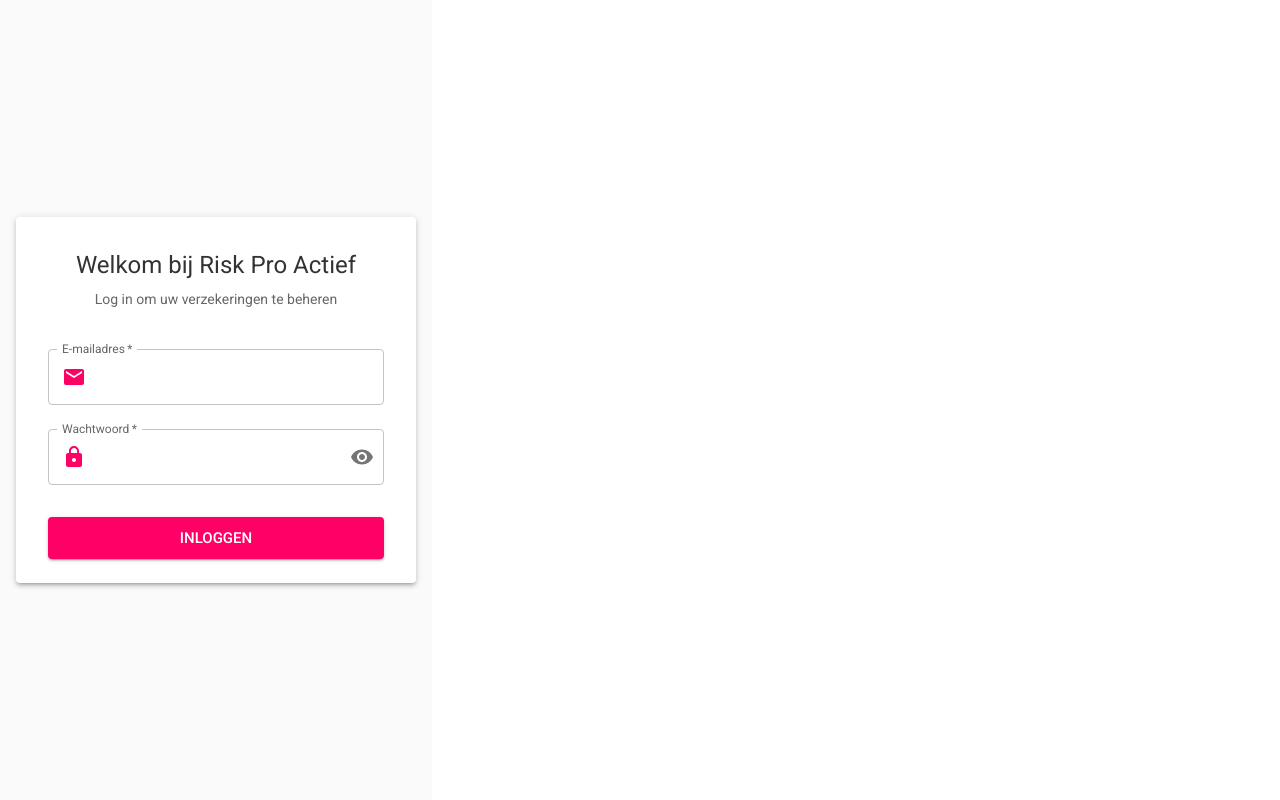
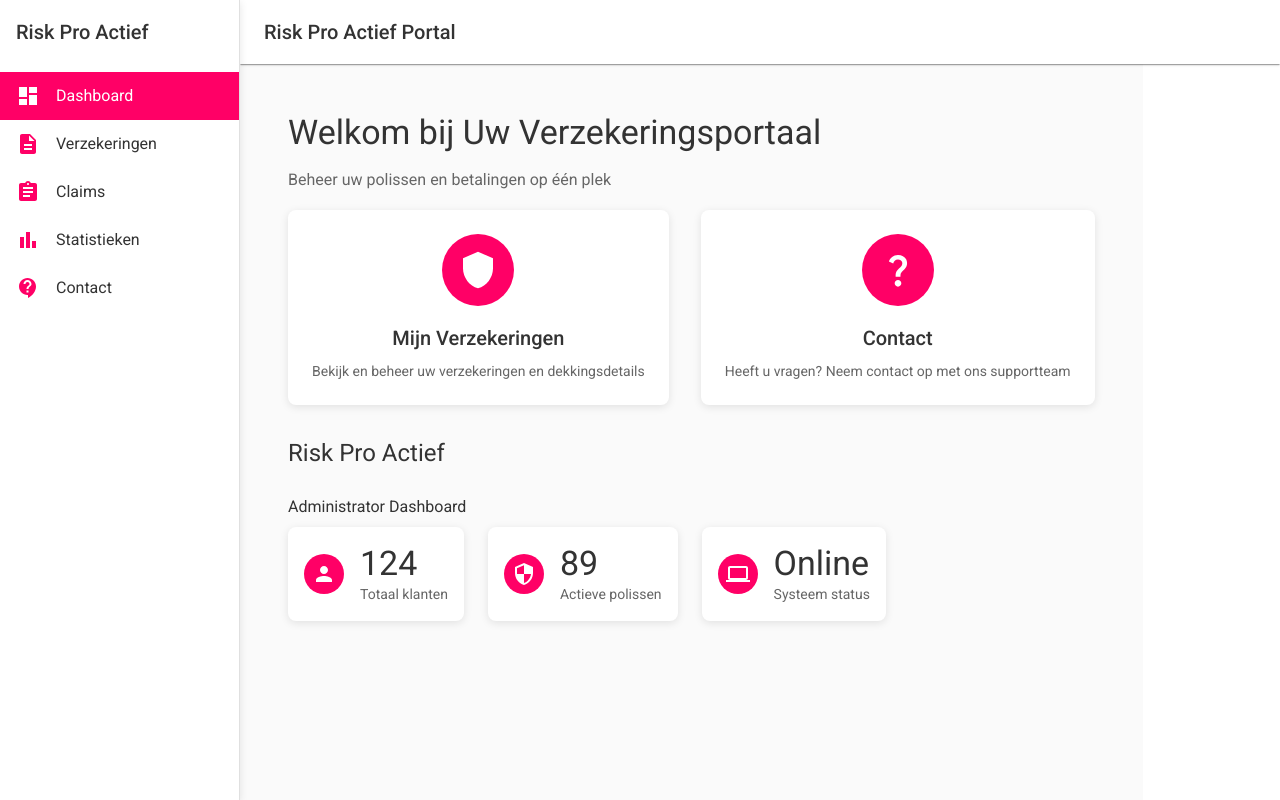
Before and after one commit to panenka837/insurance-advisor-portal, a React (Vite) app in the folder frontend/: page /dashboard in a window 1280 px wide. Before the commit this address led to /login. Built offline with nearby package versions, Linux system fonts and the light colour scheme.

Commit message:
Remove login functionality and simplify routing

```diff
--- a/frontend/src/App.jsx
+++ b/frontend/src/App.jsx
@@ -5,8 +5,6 @@
 
 // Components
 import Layout from './components/Layout';
-import PrivateRoute from './components/PrivateRoute';
-import RoleBasedRoute from './components/RoleBasedRoute';
 
 // Pages
 import Dashboard from './pages/Dashboard';
@@ -14,10 +12,6 @@
 import Claims from './pages/Claims';
 import Statistics from './pages/Statistics';
 import Contact from './pages/Contact';
-import Login from './pages/Login';
-
-// Auth Context
-import { AuthProvider } from './contexts/AuthContext';
 
 // Config
 import { API_URL } from './config';
@@ -77,32 +71,19 @@
   return (
     <ThemeProvider theme={theme}>
       <CssBaseline />
-      <AuthProvider>
       <BrowserRouter>
         <Routes>
-            <Route path="/login" element={<Login />} />
-            <Route
-              element={
-                <PrivateRoute>
-                  <Layout />
-                </PrivateRoute>
-              }
-            >
+          <Route element={<Layout />}>
             <Route path="/dashboard" element={<Dashboard />} />
             <Route path="/insurances" element={<Insurances />} />
             <Route path="/claims" element={<Claims />} />
-              <Route path="/statistics" element={
-                <RoleBasedRoute allowedRoles={['admin']}>
-                  <Statistics />
-                </RoleBasedRoute>
-              } />
+            <Route path="/statistics" element={<Statistics />} />
             <Route path="/contact" element={<Contact />} />
             <Route path="/" element={<Navigate to="/dashboard" replace />} />
             <Route path="*" element={<Navigate to="/dashboard" replace />} />
           </Route>
         </Routes>
       </BrowserRouter>
-      </AuthProvider>
     </ThemeProvider>
   );
 };
--- a/frontend/src/components/Layout.jsx
+++ b/frontend/src/components/Layout.jsx
@@ -1,5 +1,4 @@
 import React, { useState } from 'react';
-import { useAuth } from '../contexts/AuthContext';
 import { useNavigate, useLocation, Outlet } from 'react-router-dom';
 import {
   AppBar,
@@ -23,38 +22,24 @@
   Assignment as ClaimIcon,
   BarChart as StatsIcon,
   ContactSupport as ContactIcon,
-  Logout as LogoutIcon,
 } from '@mui/icons-material';
 
 const drawerWidth = 240;
 
-const getMenuItems = (userRole) => [
+const menuItems = [
   { text: 'Dashboard', icon: <DashboardIcon />, path: '/dashboard' },
   { text: 'Verzekeringen', icon: <PolicyIcon />, path: '/insurances' },
   { text: 'Claims', icon: <ClaimIcon />, path: '/claims' },
-  ...(userRole === 'admin' ? [{ text: 'Statistieken', icon: <StatsIcon />, path: '/statistics' }] : []),
+  { text: 'Statistieken', icon: <StatsIcon />, path: '/statistics' },
   { text: 'Contact', icon: <ContactIcon />, path: '/contact' },
-  { text: 'Uitloggen', icon: <LogoutIcon />, onClick: () => {} }, // onClick will be set in the component
 ];
 
 const Layout = () => {
-  const handleLogout = () => {
-    logout();
-    navigate('/login');
-  };
-
   const [mobileOpen, setMobileOpen] = useState(false);
   const navigate = useNavigate();
   const location = useLocation();
   const theme = useTheme();
   const isMobile = useMediaQuery(theme.breakpoints.down('sm'));
-  const { logout, user } = useAuth();
-
-  // Get menu items based on user role
-  const menuItems = getMenuItems(user?.role);
-
-  // Update the logout menu item
-  menuItems[menuItems.length - 1].onClick = handleLogout;
 
   const handleDrawerToggle = () => {
     setMobileOpen(!mobileOpen);
--- a/frontend/src/components/PrivateRoute.jsx
+++ /dev/null
@@ -1,33 +0,0 @@
-import React from 'react';
-import { Navigate, useLocation } from 'react-router-dom';
-import { useAuth } from '../contexts/AuthContext';
-import { CircularProgress, Box } from '@mui/material';
-
-const PrivateRoute = ({ children }) => {
-  const { user, loading } = useAuth();
-  const location = useLocation();
-
-  if (loading) {
-    return (
-      <Box
-        sx={{
-          display: 'flex',
-          justifyContent: 'center',
-          alignItems: 'center',
-          height: '100vh',
-        }}
-      >
-        <CircularProgress />
-      </Box>
-    );
-  }
-
-  if (!user) {
-    console.log('No user found, redirecting to login');
-    return <Navigate to="/login" state={{ from: location }} replace />;
-  }
-
-  return children;
-};
-
-export default PrivateRoute;
--- a/frontend/src/components/RoleBasedRoute.jsx
+++ /dev/null
@@ -1,20 +0,0 @@
-import React from 'react';
-import { Navigate } from 'react-router-dom';
-import { useAuth } from '../contexts/AuthContext';
-import { Alert } from '@mui/material';
-
-const RoleBasedRoute = ({ allowedRoles, children }) => {
-  const { user } = useAuth();
-
-  if (!allowedRoles.includes(user?.role)) {
-    return (
-      <Alert severity="error" sx={{ m: 2 }}>
-        U heeft geen toegang tot deze pagina.
-      </Alert>
-    );
-  }
-
-  return children;
-};
-
-export default RoleBasedRoute;
--- a/frontend/src/contexts/AuthContext.jsx
+++ /dev/null
@@ -1,61 +0,0 @@
-import React, { createContext, useState, useContext, useEffect } from 'react';
-import axios from 'axios';
-
-const AuthContext = createContext(null);
-
-export const AuthProvider = ({ children }) => {
-  const [user, setUser] = useState(null);
-  const [loading, setLoading] = useState(true);
-
-  useEffect(() => {
-    const initializeAuth = async () => {
-      const token = localStorage.getItem('token');
-      if (token) {
-        try {
-          // Set the token in axios defaults
-          axios.defaults.headers.common['Authorization'] = `Bearer ${token}`;
-
-          // Verify the token and get user data
-          const response = await axios.get('/api/auth/me');
-          setUser(response.data);
-        } catch (error) {
-          console.error('Auth initialization error:', error);
-          localStorage.removeItem('token');
-          delete axios.defaults.headers.common['Authorization'];
-          setUser(null);
-        }
-      } else {
-        setUser(null);
-      }
-      setLoading(false);
-    };
-
-    initializeAuth();
-  }, []);
-
-  const login = (token, userData) => {
-    localStorage.setItem('token', token);
-    axios.defaults.headers.common['Authorization'] = `Bearer ${token}`;
-    setUser(userData);
-  };
-
-  const logout = () => {
-    localStorage.removeItem('token');
-    delete axios.defaults.headers.common['Authorization'];
-    setUser(null);
-  };
-
-  return (
-    <AuthContext.Provider value={{ user, loading, login, logout }}>
-      {children}
-    </AuthContext.Provider>
-  );
-};
-
-export const useAuth = () => {
-  const context = useContext(AuthContext);
-  if (!context) {
-    throw new Error('useAuth must be used within an AuthProvider');
-  }
-  return context;
-};
--- a/frontend/src/pages/Login.jsx
+++ /dev/null
@@ -1,156 +0,0 @@
-import React, { useState } from 'react';
-import { useAuth } from '../contexts/AuthContext';
-import { useNavigate } from 'react-router-dom';
-import {
-  Box,
-  Card,
-  CardContent,
-  TextField,
-  Button,
-  Typography,
-  Alert,
-  InputAdornment,
-  IconButton,
-} from '@mui/material';
-import {
-  Visibility,
-  VisibilityOff,
-  Email as EmailIcon,
-  Lock as LockIcon,
-} from '@mui/icons-material';
-import axios from 'axios';
-import { API_URL } from '../config';
-
-const Login = () => {
-  const navigate = useNavigate();
-  const { login } = useAuth();
-  const [formData, setFormData] = useState({
-    email: '',
-    password: '',
-  });
-  const [showPassword, setShowPassword] = useState(false);
-  const [error, setError] = useState('');
-  const [loading, setLoading] = useState(false);
-
-  const handleChange = (e) => {
-    setFormData({
-      ...formData,
-      [e.target.name]: e.target.value,
-    });
-  };
-
-  const handleSubmit = async (e) => {
-    e.preventDefault();
-    setError('');
-    setLoading(true);
-
-    try {
-      const response = await axios.post(`${API_URL}/auth/login`, formData);
-      const { token, user } = response.data;
-
-      // Update auth context
-      login(token, user);
-
-      // Redirect to dashboard
-      navigate('/dashboard');
-    } catch (err) {
-      setError(err.response?.data?.message || 'Er is een fout opgetreden bij het inloggen.');
-    } finally {
-      setLoading(false);
-    }
-  };
-
-  return (
-    <Box
-      sx={{
-        minHeight: '100vh',
-        display: 'flex',
-        alignItems: 'center',
-        justifyContent: 'center',
-        backgroundColor: 'grey.50',
-        p: 2,
-      }}
-    >
-      <Card sx={{ maxWidth: 400, width: '100%', boxShadow: 3 }}>
-        <CardContent sx={{ p: 4 }}>
-          <Box sx={{ mb: 3, textAlign: 'center' }}>
-
-            <Typography variant="h5" component="h1" gutterBottom>
-              Welkom bij Risk Pro Actief
-            </Typography>
-            <Typography variant="body2" color="text.secondary">
-              Log in om uw verzekeringen te beheren
-            </Typography>
-          </Box>
-
-          {error && (
-            <Alert severity="error" sx={{ mb: 3 }}>
-              {error}
-            </Alert>
-          )}
-
-          <form onSubmit={handleSubmit}>
-            <TextField
-              fullWidth
-              label="E-mailadres"
-              name="email"
-              type="email"
-              value={formData.email}
-              onChange={handleChange}
-              margin="normal"
-              required
-              InputProps={{
-                startAdornment: (
-                  <InputAdornment position="start">
-                    <EmailIcon color="primary" />
-                  </InputAdornment>
-                ),
-              }}
-            />
-
-            <TextField
-              fullWidth
-              label="Wachtwoord"
-              name="password"
-              type={showPassword ? 'text' : 'password'}
-              value={formData.password}
-              onChange={handleChange}
-              margin="normal"
-              required
-              InputProps={{
-                startAdornment: (
-                  <InputAdornment position="start">
-                    <LockIcon color="primary" />
-                  </InputAdornment>
-                ),
-                endAdornment: (
-                  <InputAdornment position="end">
-                    <IconButton
-                      onClick={() => setShowPassword(!showPassword)}
-                      edge="end"
-                    >
-                      {showPassword ? <VisibilityOff /> : <Visibility />}
-                    </IconButton>
-                  </InputAdornment>
-                ),
-              }}
-            />
-
-            <Button
-              type="submit"
-              fullWidth
-              variant="contained"
-              size="large"
-              disabled={loading}
-              sx={{ mt: 3 }}
-            >
-              {loading ? 'Bezig met inloggen...' : 'Inloggen'}
-            </Button>
-          </form>
-        </CardContent>
-      </Card>
-    </Box>
-  );
-};
-
-export default Login;
```
Lines whose indentation alone changed are shown as unchanged.
